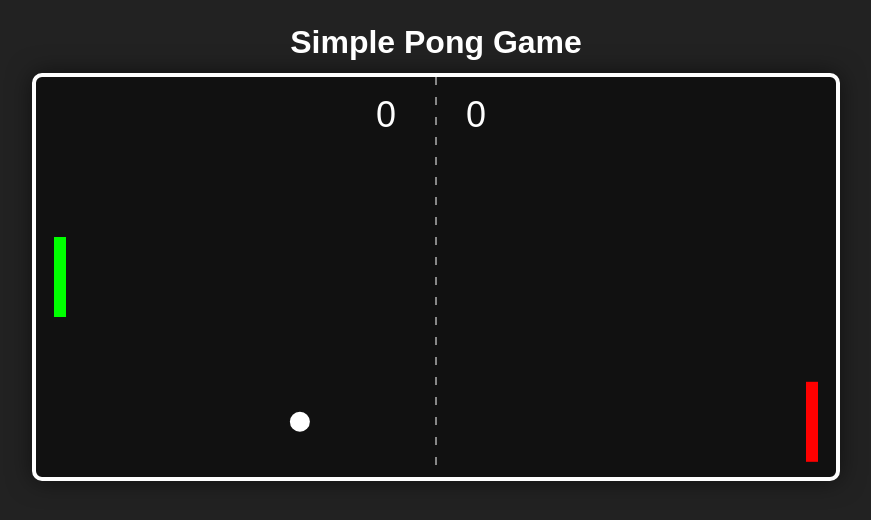
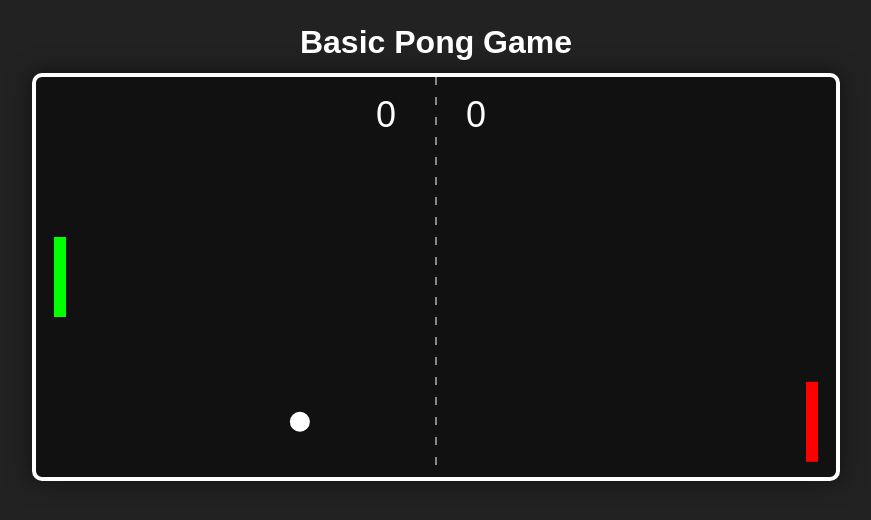
Before and after one commit to Ama-DBoss/Ping_Pong, a plain HTML site: page index.html in a window 1280 px wide. Shown: the whole page, without its empty margins (204-1075 px from the left). Drawn offline with Linux system fonts and the light colour scheme.

Commit message:
Update index.html

```diff
--- a/index.html
+++ b/index.html
@@ -2,11 +2,11 @@
 <html lang="en">
 <head>
     <meta charset="UTF-8">
-    <title>Simple Pong Game</title>
+    <title>Basic Pong Game</title>
     <link rel="stylesheet" href="style.css">
 </head>
 <body>
-    <h1>Simple Pong Game</h1>
+    <h1>Basic Pong Game</h1>
     <canvas id="pong" width="800" height="400"></canvas>
     <script src="game.js"></script>
 </body>
```
